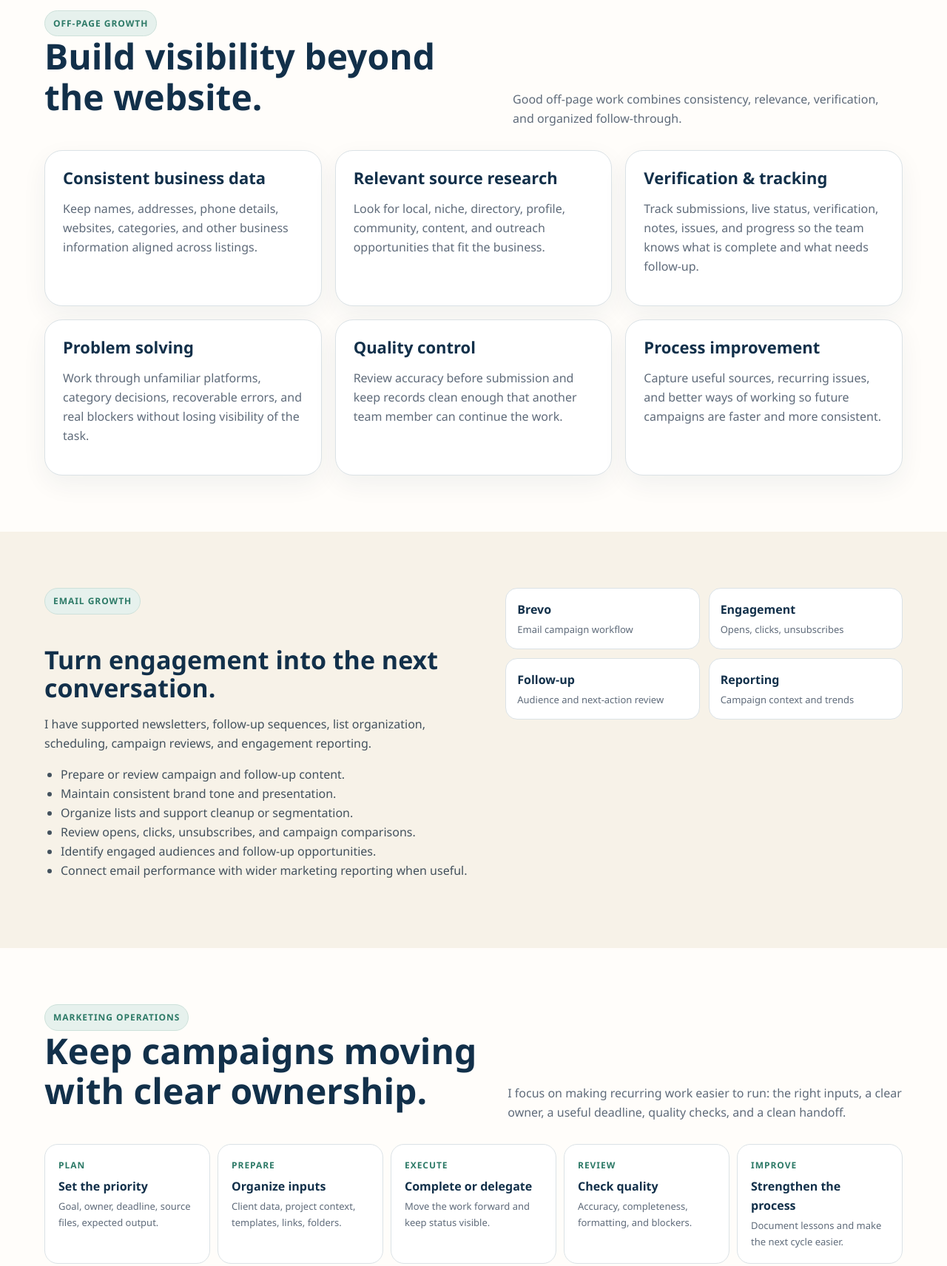
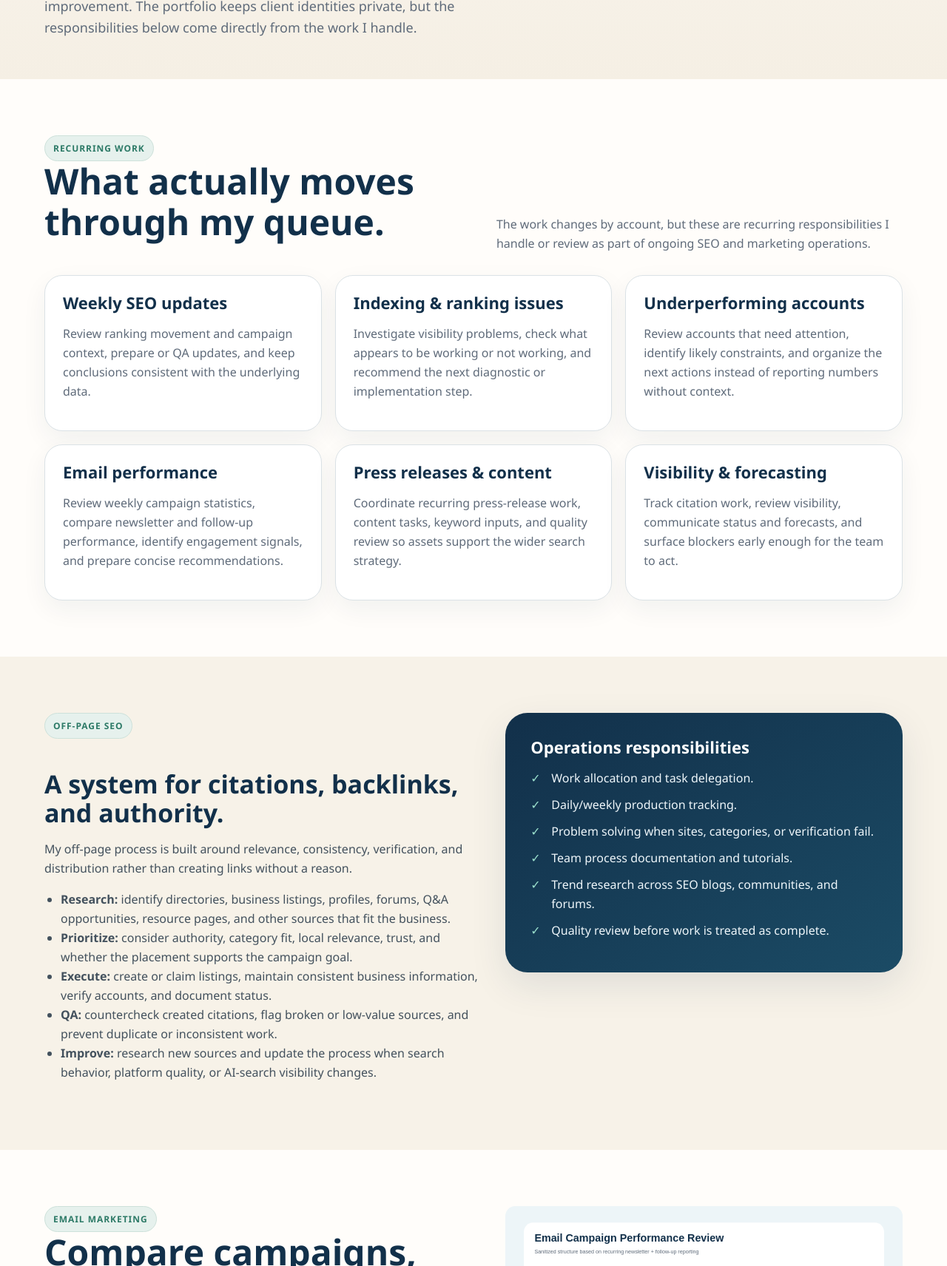
Before and after one commit to ericcruzdigital/ericcruzdigital.github.io, a plain HTML site: page case-operations.html in a window 1280 px wide. Shown: the part 783-2495 px from the top of the page at 74% size. Drawn offline with Linux system fonts and the light colour scheme.

Commit message:
Ground SEO operations case study in current professional work

```diff
--- a/case-operations.html
+++ b/case-operations.html
@@ -1,22 +1,55 @@
 <!doctype html><html lang="en"><head>
 <meta charset="utf-8"><meta name="viewport" content="width=device-width,initial-scale=1">
-<title>Growth Operations, Off-Page SEO & Email Marketing | Eric John Cruz</title>
-<meta name="description" content="Growth operations portfolio covering off-page SEO, citations, backlinks, email marketing, website updates, reporting, task ownership, QA, onboarding, and SOPs.">
+<title>SEO & Growth Operations | Eric John Cruz</title>
+<meta name="description" content="Professional SEO and growth operations work covering weekly SEO updates, ranking and indexing reviews, email reporting, citations, press releases, content, QA, and process improvement.">
 <link rel="canonical" href="https://ericcruzdigital.github.io/case-operations.html">
-<meta property="og:type" content="article"><meta property="og:title" content="Growth Operations, Off-Page SEO & Email Marketing | Eric John Cruz"><meta property="og:description" content="The operational work that keeps visibility, campaigns, follow-ups, reporting, and delivery moving."><meta property="og:url" content="https://ericcruzdigital.github.io/case-operations.html"><meta property="og:image" content="https://ericcruzdigital.github.io/assets/social-card.svg"><meta name="twitter:card" content="summary_large_image">
-<meta name="theme-color" content="#12304a"><link rel="icon" href="favicon.svg" type="image/svg+xml"><link rel="stylesheet" href="styles.css?v=20260928-4"></head><body>
-<a class="skip-link" href="#main">Skip to content</a><header class="site-header"><div class="container nav"><a class="brand" href="index.html"><span class="brand-mark"></span><span>Eric John Cruz</span></a><button class="menu-btn" type="button" aria-expanded="false" aria-controls="site-nav" data-menu-button>Menu</button><nav class="nav-links" id="site-nav" data-nav-links aria-label="Primary"><a href="index.html#work">Work</a><a href="index.html#strategy">Strategy</a><a href="resume.html">Résumé</a><a class="nav-cta" href="mailto:cruzericjohn@gmail.com">Contact</a></nav></div></header>
+<meta property="og:type" content="article"><meta property="og:title" content="SEO & Growth Operations | Eric John Cruz"><meta property="og:description" content="Recurring professional SEO work across visibility, content, reporting, off-page SEO, and campaign operations."><meta property="og:url" content="https://ericcruzdigital.github.io/case-operations.html"><meta property="og:image" content="https://ericcruzdigital.github.io/assets/work/seo-ops-board.svg"><meta name="twitter:card" content="summary_large_image">
+<meta name="theme-color" content="#12304a"><link rel="icon" href="favicon.svg" type="image/svg+xml"><link rel="stylesheet" href="styles.css?v=20260929-1"></head><body>
+<a class="skip-link" href="#main">Skip to content</a>
+<header class="site-header"><div class="container nav"><a class="brand" href="index.html"><span class="brand-mark"></span><span>Eric John Cruz</span></a><button class="menu-btn" type="button" aria-expanded="false" aria-controls="site-nav" data-menu-button>Menu</button><nav class="nav-links" id="site-nav" data-nav-links aria-label="Primary"><a href="index.html#work">Work</a><a href="index.html#strategy">Strategy</a><a href="resume.html">Résumé</a><a class="nav-cta" href="mailto:cruzericjohn@gmail.com">Contact</a></nav></div></header>
 <main id="main">
-<section class="case-hero"><div class="container case-grid"><div><span class="eyebrow">Growth operations</span><h1>Off-Page SEO, Email & Marketing Operations</h1><p class="lead">Growth depends on consistent execution after the strategy is set. My operations work keeps visibility tasks, campaign follow-ups, website updates, reporting, documentation, and ownership moving on schedule.</p></div><aside class="feature"><h3>Areas I have managed</h3><ul class="checklist"><li>Citation, backlink, and SEO update workflows.</li><li>Press-release coordination and status tracking.</li><li>Email marketing and campaign-stat reviews.</li><li>Website content updates and recurring marketing tasks.</li><li>Monthly reviews and report preparation.</li><li>Team onboarding, training guides, and videos.</li><li>Task delegation, QA, research support, and file organization.</li></ul></aside></div></section>
-<section class="section" id="off-page"><div class="container"><div class="section-head"><div><span class="eyebrow">Off-page growth</span><h2>Build visibility beyond the website.</h2></div><p>Good off-page work combines consistency, relevance, verification, and organized follow-through.</p></div><div class="grid-3">
-<article class="card"><h3>Consistent business data</h3><p>Keep names, addresses, phone details, websites, categories, and other business information aligned across listings.</p></article>
-<article class="card"><h3>Relevant source research</h3><p>Look for local, niche, directory, profile, community, content, and outreach opportunities that fit the business.</p></article>
-<article class="card"><h3>Verification & tracking</h3><p>Track submissions, live status, verification, notes, issues, and progress so the team knows what is complete and what needs follow-up.</p></article>
-<article class="card"><h3>Problem solving</h3><p>Work through unfamiliar platforms, category decisions, recoverable errors, and real blockers without losing visibility of the task.</p></article>
-<article class="card"><h3>Quality control</h3><p>Review accuracy before submission and keep records clean enough that another team member can continue the work.</p></article>
-<article class="card"><h3>Process improvement</h3><p>Capture useful sources, recurring issues, and better ways of working so future campaigns are faster and more consistent.</p></article>
+
+<section class="case-hero"><div class="container case-grid">
+<div><span class="eyebrow">Professional SEO & growth operations</span><h1>Running recurring marketing work across active accounts.</h1><p class="lead">My current SEO operations work is a mix of research, recurring execution, quality review, reporting, problem solving, and process improvement. The portfolio keeps client identities private, but the responsibilities below come directly from the work I handle.</p></div>
+<div class="work-visual"><img src="assets/work/seo-ops-board.svg" alt="Sanitized view of recurring SEO and growth operations responsibilities"></div>
+</div></section>
+
+<section class="section"><div class="container">
+<div class="section-head"><div><span class="eyebrow">Recurring work</span><h2>What actually moves through my queue.</h2></div><p>The work changes by account, but these are recurring responsibilities I handle or review as part of ongoing SEO and marketing operations.</p></div>
+<div class="grid-3">
+<article class="card"><h3>Weekly SEO updates</h3><p>Review ranking movement and campaign context, prepare or QA updates, and keep conclusions consistent with the underlying data.</p></article>
+<article class="card"><h3>Indexing & ranking issues</h3><p>Investigate visibility problems, check what appears to be working or not working, and recommend the next diagnostic or implementation step.</p></article>
+<article class="card"><h3>Underperforming accounts</h3><p>Review accounts that need attention, identify likely constraints, and organize the next actions instead of reporting numbers without context.</p></article>
+<article class="card"><h3>Email performance</h3><p>Review weekly campaign statistics, compare newsletter and follow-up performance, identify engagement signals, and prepare concise recommendations.</p></article>
+<article class="card"><h3>Press releases & content</h3><p>Coordinate recurring press-release work, content tasks, keyword inputs, and quality review so assets support the wider search strategy.</p></article>
+<article class="card"><h3>Visibility & forecasting</h3><p>Track citation work, review visibility, communicate status and forecasts, and surface blockers early enough for the team to act.</p></article>
 </div></div></section>
-<section class="section alt" id="email"><div class="container case-grid"><div class="prose"><span class="eyebrow">Email growth</span><h2>Turn engagement into the next conversation.</h2><p>I have supported newsletters, follow-up sequences, list organization, scheduling, campaign reviews, and engagement reporting.</p><ul><li>Prepare or review campaign and follow-up content.</li><li>Maintain consistent brand tone and presentation.</li><li>Organize lists and support cleanup or segmentation.</li><li>Review opens, clicks, unsubscribes, and campaign comparisons.</li><li>Identify engaged audiences and follow-up opportunities.</li><li>Connect email performance with wider marketing reporting when useful.</li></ul></div><div class="metrics"><div class="metric"><strong>Brevo</strong><span>Email campaign workflow</span></div><div class="metric"><strong>Engagement</strong><span>Opens, clicks, unsubscribes</span></div><div class="metric"><strong>Follow-up</strong><span>Audience and next-action review</span></div><div class="metric"><strong>Reporting</strong><span>Campaign context and trends</span></div></div></div></section>
-<section class="section"><div class="container"><div class="section-head"><div><span class="eyebrow">Marketing operations</span><h2>Keep campaigns moving with clear ownership.</h2></div><p>I focus on making recurring work easier to run: the right inputs, a clear owner, a useful deadline, quality checks, and a clean handoff.</p></div><div class="process"><div class="step"><b>Plan</b><strong>Set the priority</strong><span>Goal, owner, deadline, source files, expected output.</span></div><div class="step"><b>Prepare</b><strong>Organize inputs</strong><span>Client data, project context, templates, links, folders.</span></div><div class="step"><b>Execute</b><strong>Complete or delegate</strong><span>Move the work forward and keep status visible.</span></div><div class="step"><b>Review</b><strong>Check quality</strong><span>Accuracy, completeness, formatting, and blockers.</span></div><div class="step"><b>Improve</b><strong>Strengthen the process</strong><span>Document lessons and make the next cycle easier.</span></div></div></div></section>
-<section class="section soft"><div class="container grid-2"><article class="card"><span class="kicker">Team growth</span><h3>Onboarding and training</h3><p>I have created training guides and videos, supported onboarding, and maintained instructions that help recurring work stay consistent as responsibilities expand.</p></article><article class="card"><span class="kicker">Quality & scale</span><h3>Operational discipline</h3><p>My background in quality monitoring, coaching, compliance, escalations, and SOP updates helps me catch issues early and improve how work is delivered.</p></article></div></section>
-</main><footer class="site-footer"><div class="container footer-grid"><div><strong>Eric John N. Cruz</strong><p>SEO, growth strategy & digital marketing operations.</p><div class="small">© 2026 Eric John N. Cruz</div></div><div class="footer-links"><a href="index.html#work">All work</a><a href="resume.html">Résumé</a><a href="mailto:cruzericjohn@gmail.com">Email</a></div></div></footer><script src="script.js" defer></script></body></html>
+
+<section class="section alt" id="off-page"><div class="container case-grid">
+<div class="prose"><span class="eyebrow">Off-page SEO</span><h2>A system for citations, backlinks, and authority.</h2><p>My off-page process is built around relevance, consistency, verification, and distribution rather than creating links without a reason.</p>
+<ul><li><strong>Research:</strong> identify directories, business listings, profiles, forums, Q&A opportunities, resource pages, and other sources that fit the business.</li>
+<li><strong>Prioritize:</strong> consider authority, category fit, local relevance, trust, and whether the placement supports the campaign goal.</li>
+<li><strong>Execute:</strong> create or claim listings, maintain consistent business information, verify accounts, and document status.</li>
+<li><strong>QA:</strong> countercheck created citations, flag broken or low-value sources, and prevent duplicate or inconsistent work.</li>
+<li><strong>Improve:</strong> research new sources and update the process when search behavior, platform quality, or AI-search visibility changes.</li></ul></div>
+<div class="feature"><h3>Operations responsibilities</h3><ul class="checklist"><li>Work allocation and task delegation.</li><li>Daily/weekly production tracking.</li><li>Problem solving when sites, categories, or verification fail.</li><li>Team process documentation and tutorials.</li><li>Trend research across SEO blogs, communities, and forums.</li><li>Quality review before work is treated as complete.</li></ul></div>
+</div></section>
+
+<section class="section" id="email"><div class="container case-grid">
+<div><span class="eyebrow">Email marketing</span><h2>Compare campaigns, then decide who or what needs follow-up.</h2><p class="lead">My recurring email work includes reviewing newsletter and follow-up performance, checking opens, clicks, unsubscribes and delivery context, identifying engaged audiences, and turning the review into a short report with next actions.</p><div class="actions"><a class="btn primary" href="case-reporting.html">View reporting work</a></div></div>
+<div class="work-visual"><img src="assets/work/email-performance.svg" alt="Sanitized email campaign performance report structure"></div>
+</div></section>
+
+<section class="section alt" id="ai-search"><div class="container case-grid">
+<div class="work-visual"><img src="assets/work/ai-search-strategy.svg" alt="AI search and community visibility strategy framework"></div>
+<div class="prose"><span class="eyebrow">AI search & community visibility</span><h2>Extend authority beyond traditional rankings.</h2><p>I have also researched how useful forum discussions, structured answers, entity consistency, credible sourcing, and website content can reinforce visibility in AI-assisted search environments.</p><ul><li>Map relevant communities and recurring questions.</li><li>Prioritize useful, factual contributions over promotional posting.</li><li>Use clear entities, supporting sources, and structured explanations.</li><li>Repurpose strong questions and discussions into deeper website content.</li><li>Track engagement, referral visibility, mentions, and AI-search presence where practical.</li></ul></div>
+</div></section>
+
+<section class="section"><div class="container">
+<div class="section-head"><div><span class="eyebrow">Operating system</span><h2>Strategy is easier to scale when the process is visible.</h2></div><p>I use task systems and shared documentation to keep scope, owners, deadlines, blockers, evidence, and next actions easy to follow.</p></div>
+<div class="process"><div class="step"><b>Plan</b><strong>Set scope</strong><span>Goal, account context, owner, priority.</span></div><div class="step"><b>Prepare</b><strong>Collect inputs</strong><span>Website, data, keywords, prior work, client requirements.</span></div><div class="step"><b>Execute</b><strong>Do the work</strong><span>SEO, content, email, citations, updates.</span></div><div class="step"><b>Review</b><strong>QA & diagnose</strong><span>Accuracy, blockers, performance, consistency.</span></div><div class="step"><b>Improve</b><strong>Close the loop</strong><span>Report, document, refine the process.</span></div></div>
+</div></section>
+
+<section class="section soft"><div class="container"><div class="private-note"><strong>Privacy:</strong> Client names, account links, credentials, lead lists, private emails, and client-specific performance figures are intentionally excluded from this public case study.</div></div></section>
+</main>
+<footer class="site-footer"><div class="container footer-grid"><div><strong>Eric John N. Cruz</strong><p>SEO, growth strategy & digital marketing operations.</p><div class="small">© 2026 Eric John N. Cruz</div></div><div class="footer-links"><a href="index.html#work">All work</a><a href="evidence.html">Work samples</a><a href="resume.html">Résumé</a></div></div></footer><script src="script.js" defer></script></body></html>
```
